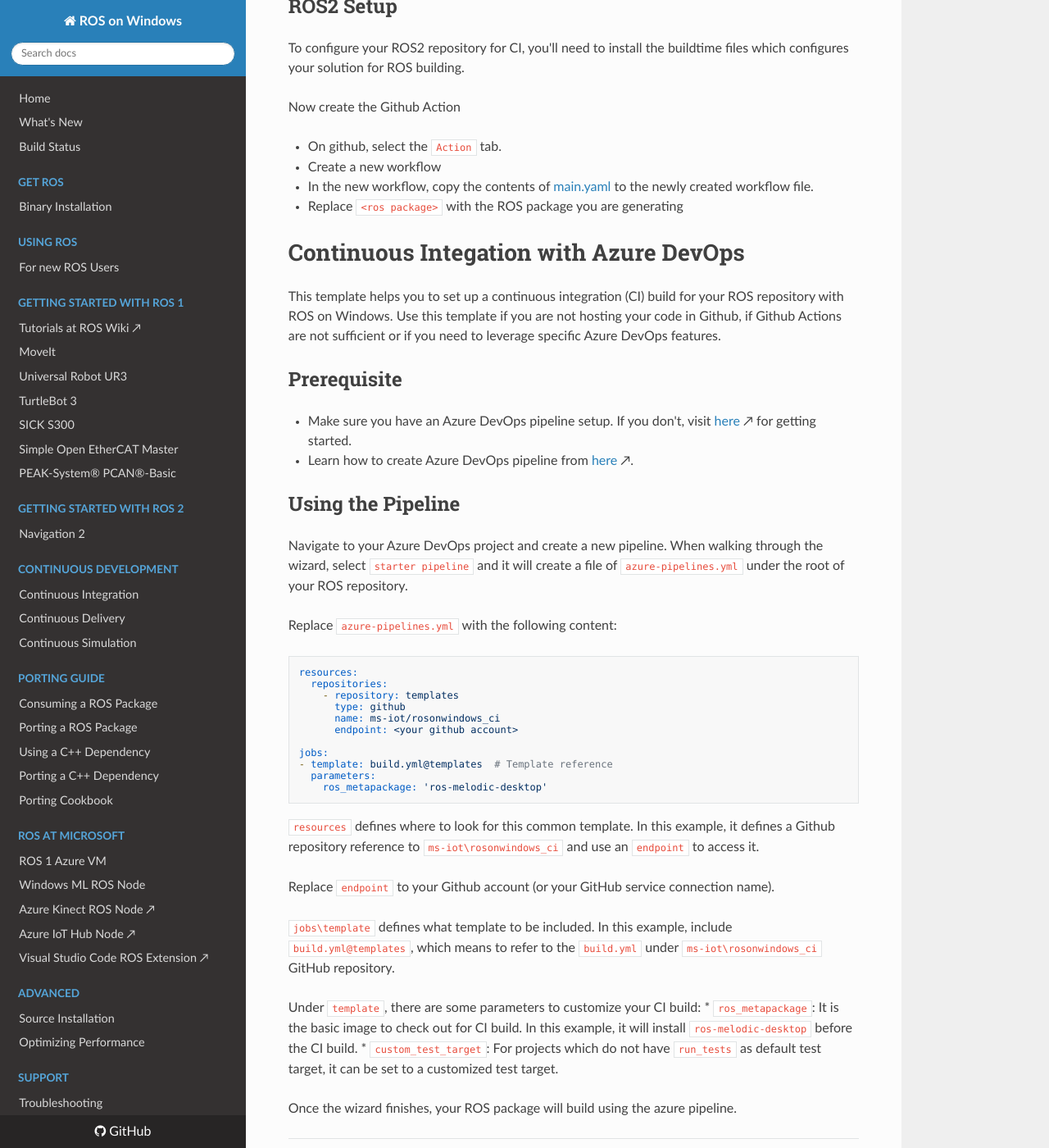
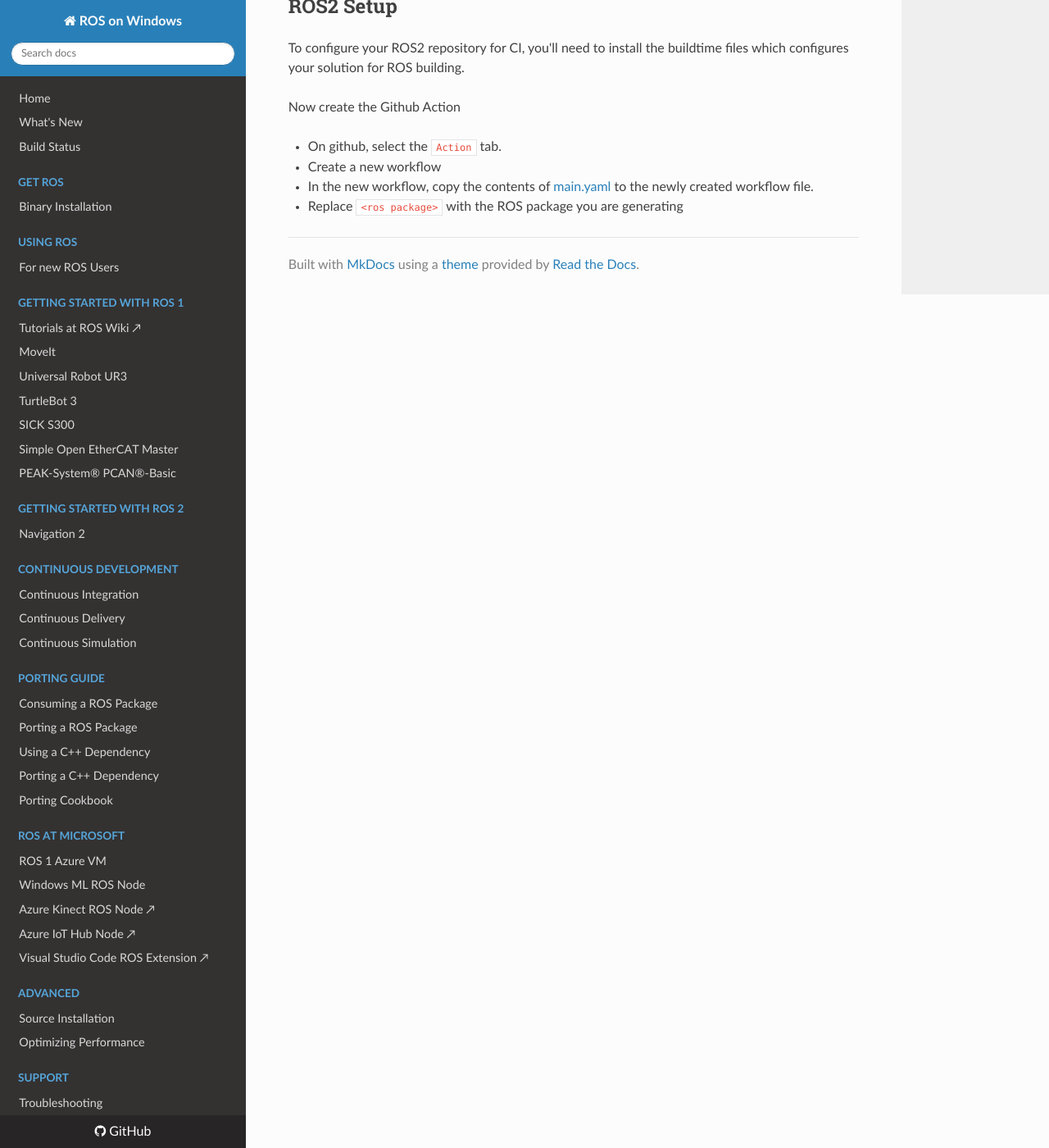
Before and after one commit to ms-iot/ROSOnWindows, an MkDocs documentation site: the page built from docs/GettingStarted/GithubSetupCI.md, in a window 1280 px wide and 1400 px high, scrolled down 1077 px. Shown: the whole window at 82% size. Built offline with MkDocs 1.6.1, drawn with Linux system fonts in a browser that asks for light colours; nearby versions of some CDN libraries.

Commit message:
removed the AzureDevOps section from the Github Actions CI page.

````diff
--- a/docs/GettingStarted/GithubSetupCI.md
+++ b/docs/GettingStarted/GithubSetupCI.md
@@ -43,41 +43,3 @@
   * Create a new workflow
   * In the new workflow, copy the contents of [main.yaml](ros2_workflow.md) to the newly created workflow file.
   * Replace `<ros package>` with the ROS package you are generating
-
-
-# Continuous Integation with Azure DevOps
-This template helps you to set up a continuous integration (CI) build for your ROS repository with ROS on Windows. Use this template if you are not hosting your code in Github, if Github Actions are not sufficient or if you need to leverage specific Azure DevOps features.
-
-## Prerequisite
-  * Make sure you have an Azure DevOps pipeline setup. If you don't, visit [here](https://docs.microsoft.com/en-us/azure/devops/pipelines/get-started/pipelines-sign-up) &nearr; for getting started.
-  * Learn how to create Azure DevOps pipeline from [here](https://www.youtube.com/watch?v=NuYDAs3kNV8) &nearr;.
-
-## Using the Pipeline
-Navigate to your Azure DevOps project and create a new pipeline. When walking through the wizard, select `starter pipeline` and it will create a file of `azure-pipelines.yml` under the root of your ROS repository.
-
-Replace `azure-pipelines.yml` with the following content:
-```yaml
-resources:
-  repositories:
-    - repository: templates
-      type: github
-      name: ms-iot/rosonwindows_ci
-      endpoint: <your github account>
-
-jobs:
-- template: build.yml@templates  # Template reference
-  parameters:
-    ros_metapackage: 'ros-melodic-desktop'
-```
-
-`resources` defines where to look for this common template. In this example, it defines a Github repository reference to `ms-iot\rosonwindows_ci` and use an `endpoint` to access it.
-
-Replace `endpoint` to your Github account (or your GitHub service connection name).
-
-`jobs\template` defines what template to be included. In this example, include `build.yml@templates`, which means to refer to the `build.yml` under `ms-iot\rosonwindows_ci` GitHub repository.
-
-Under `template`, there are some parameters to customize your CI build:
-* `ros_metapackage`: It is the basic image to check out for CI build. In this example, it will install `ros-melodic-desktop` before the CI build.
-* `custom_test_target`: For projects which do not have  `run_tests` as default test target, it can be set to a customized test target.
-
-Once the wizard finishes, your ROS package will build using the azure pipeline.
````
